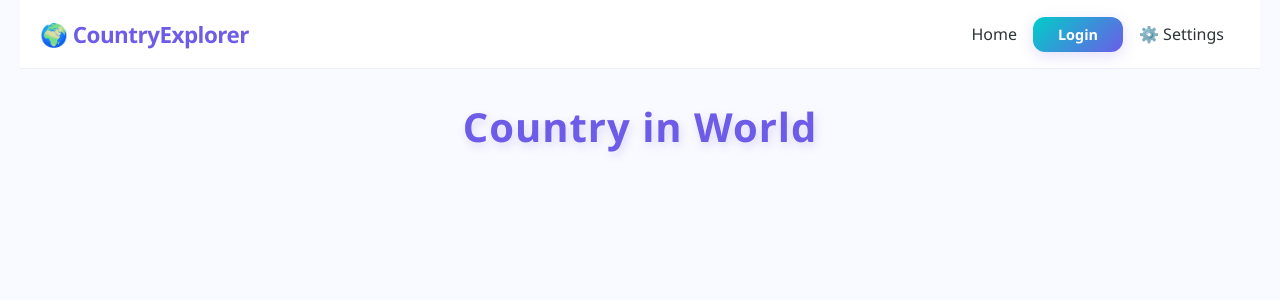
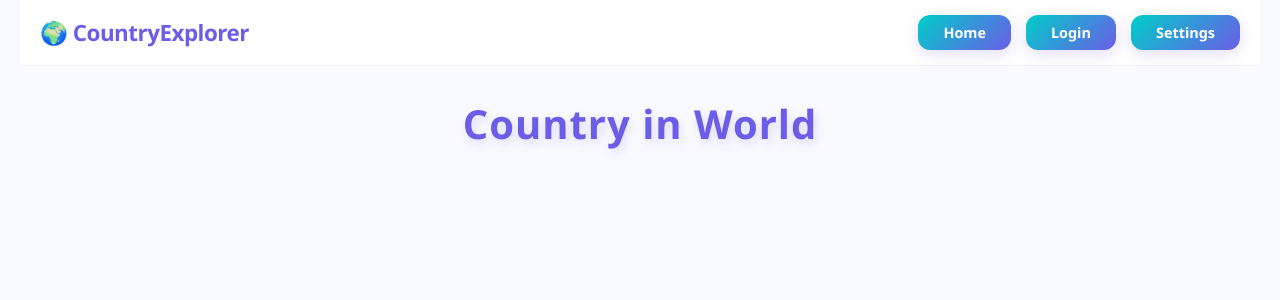
Before and after one commit to chatchananboonsong/website6810110055, a Flask app: page / in a window 1280 px wide. Shown: the top 300 px of the page. Run offline with Flask 2, Linux system fonts and the light colour scheme; data that the repository does not hold is empty.

Commit message:
update botton

```diff
--- a/static/style.css
+++ b/static/style.css
@@ -203,17 +203,21 @@ h1 {
 }
 
 .nav-link {
-    color: var(--text-main);
+    background: linear-gradient(135deg, var(--secondary), var(--primary)); /* ใช้สีมิ้นท์ไล่ไปม่วง */
+    color: white;
     text-decoration: none;
-    font-weight: 500;
-    padding: 8px 16px;
-    border-radius: 10px;
-    transition: 0.3s;
+    padding: 8px 25px;
+    border-radius: 12px; /* ความโค้งมนเท่ากับปุ่ม Explore */
+    font-weight: 600;
+    font-size: 0.9rem;
+    transition: all 0.3s ease;
+    box-shadow: 0 4px 15px rgba(108, 92, 231, 0.2);
 }
 
 .nav-link:hover {
-    background: var(--bg-light);
-    color: var(--primary);
+    transform: translateY(-2px);       /* ลอยขึ้น 2px */
+    box-shadow: 0 6px 20px rgba(108, 92, 231, 0.3); /* เงาเข้มขึ้น */
+    filter: brightness(1.1);
 }
 
 /* ปรับ body เล็กน้อยเพื่อให้ Navbar ไม่บังเนื้อหา */
@@ -244,6 +248,7 @@ body {
 .nav-menu {
     display: flex;
     align-items: center;
+    gap: 15px;
 }
 /* Navbar Styles */
 .navbar {
@@ -311,12 +316,6 @@ body {
     border-color: var(--secondary);
 }
 
-/* สไตล์เพิ่มเติมสำหรับหน้า Settings */
-.setting-link:hover {
-    color: var(--primary);
-    transform: rotate(30deg); /* เพิ่มลูกเล่นหมุนเฟืองเล็กน้อย */
-}
-
 .setting-item {
     display: flex;
     justify-content: space-between;
--- a/templates/index.html
+++ b/templates/index.html
@@ -13,7 +13,7 @@
         <div class="nav-menu">
             <a href="/" class="nav-link">Home</a>
             <a href="/login" class="login-btn">Login</a>
-            <a href="/settings" class="nav-link setting-link">⚙️ Settings</a>
+            <a href="/settings" class="nav-link setting-link">Settings</a>
         </div>
     </div>
   </nav>
--- a/templates/settings.html
+++ b/templates/settings.html
@@ -18,7 +18,7 @@
 
     <div style="max-width: 600px; margin: 40px auto; padding: 20px;">
         <div style="background: var(--card-bg); padding: 40px; border-radius: 30px; box-shadow: 0 10px 30px rgba(0,0,0,0.05);">
-            <h2 style="color: var(--primary); margin-bottom: 30px;">⚙️ การตั้งค่า (Settings)</h2>
+            <h2 style="color: var(--primary); margin-bottom: 30px;">การตั้งค่า (Settings)</h2>
 
             <div class="setting-item">
                 <div style="text-align: left;">
```
